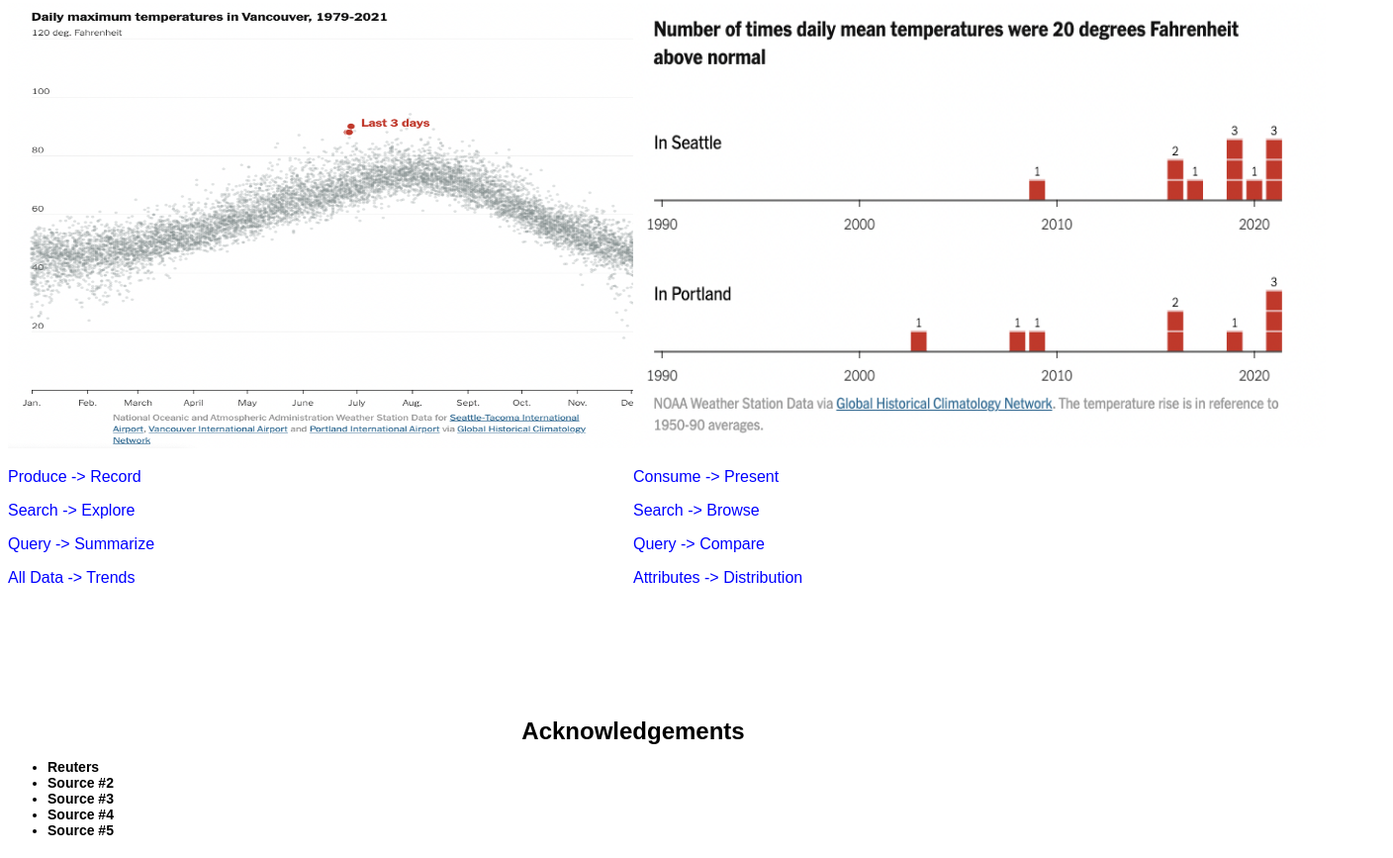
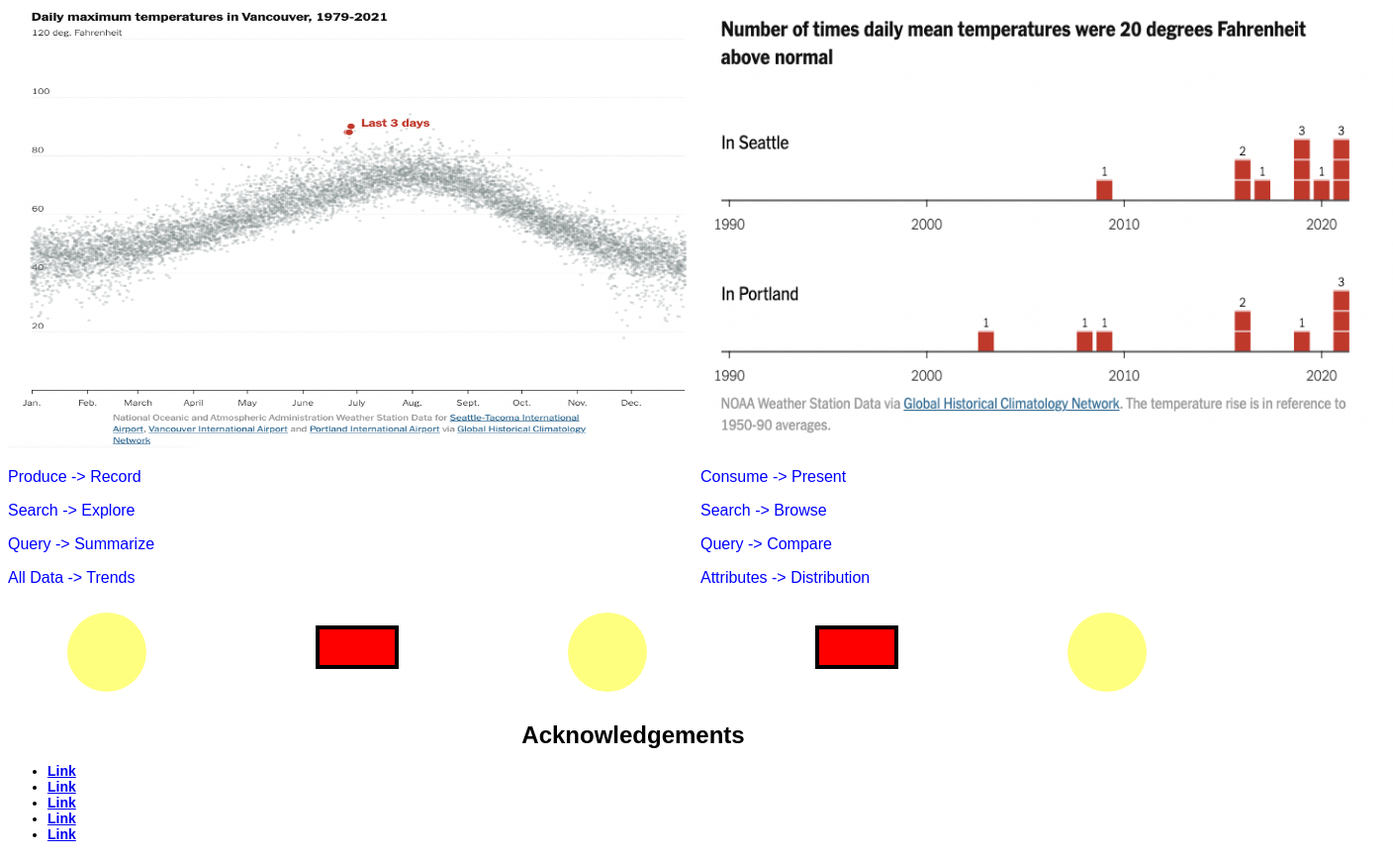
Before and after one commit to JoaoPedro-dot/hw-02-pratheek-jp, a plain HTML site: page index.html in a window 1280 px wide. Shown: the part 900-1767 px from the top of the page at 99% size, 1408 px wide, since content can reach past the window. Drawn offline with Linux system fonts and the light colour scheme.

Commit message:
JP edits since 9:30PM

```diff
--- a/index.html
+++ b/index.html
@@ -41,15 +41,9 @@
                     <td>Network</td>
                 </tr>
             </table>
-
-
-        </div>
-
-
         </div>
 
         <div class="info">
-
             <h1 class="centered">
                 Data Types
             </h1>
@@ -117,20 +111,17 @@
     <li>Items (Nodes)</li>
     <li>Links</li>
 </ul>
-
 </div>
 
 <div id="task-abstraction">
-
     <h1 class="centered">
         Task Abstraction
     </h1>
-
-        <!-- column 1 -->
-        <div style="float:left; width:50%; color:blue;">
-            <div style="text-align: center;">
+    <div class="container" style="display: flex;">
+        <div class="left-column" style="flex-shrink: 1;">
+            <div style="text-align: center; color:blue">
            <img src="img/vis1.png" width="700" height="450" class="centered">
-            </div>
+           <div align="left">
                 <p>
                     Produce -> Record
                 </p>
@@ -144,12 +135,14 @@
                     All Data -> Trends
                 </p>
             </div>
+       </div>
+   </div>
 
-        <!-- column 2 -->
-        <div style="float:right; width:50%; color:blue;">
-            <div style="text-align: center;">
-        <img src="img/vis2.png" width="700" height="450" class="centered">
-            </div>
+   <div class="right-column">
+    <div style="text-align: center; color: blue;">
+        <img src="img/vis2.png" width="700" height="450" class="
+        centered">
+        <div align="left">
         <p>
                     Consume -> Present
                 </p>
@@ -164,40 +157,43 @@
                 </p>
             </div>
         </div>
+   </div>
+</div>
+
 
 <div id="decoration">
-        <svg width="100%" height="100" viewBox="0 0 100 100" style="display:block;">
+    <div style="display: flex;">
+        <div style="flex: 1;">
+            <svg width="200" height="100">
+                <circle cx="100" cy="50" r="40" fill="yellow" opacity="50%" />
             </svg>
-        <defs>
-            <pattern id="shape" width="1" height="1" patternUnits="userSpaceOnUse" patternContentUnits="objectBoundingBox">
-                <circle cx="50" cy="50" r="40" fill="red" opacity="50%">
-        </circle>
-                <rect x="75" y="50" width="40" height="20" fill="red">
-        </rect>
-            </pattern>
-        </defs>
-
-        <use x="0" y="0" href="circle"></use>
-        <use x="1" y="0" href="circle"></use>
-        <use x="2" y="0" href="circle"></use>
-        <use x="3" y="0" href="circle"></use>
-
-        <rect:hover
-            stroke="black" stroke-width="4" fill="red" />
-
-        <circle:hover
-            stroke="black" stroke-width="2" />
+        </div>
+        <div style="flex: 1;"><svg width="200" height="100">
+                <rect x="60" y="25" width="80" height="40" stroke="black" stroke-width="4" fill="red" />
+            </svg></div>
+        <div style="flex: 1;"><svg width="200" height="100">
+                <circle cx="100" cy="50" r="40" fill="yellow" opacity="50%" />
+            </svg>
+        </div>
+        <div style="flex: 1;"><svg width="200" height="100">
+                <rect x="60" y="25" width="80" height="40" stroke="black" stroke-width="4" fill="red" />
+            </svg></div>
+        <div style="flex: 1;"><svg width="200" height="100">
+                <circle cx="100" cy="50" r="40" fill="yellow" opacity="50%" />
+            </svg>
+        </div>
+    </div>
 </div>
 
-<h1 class="centered-2">
+<h1 class="Acknowledgements">
     Acknowledgements
     <div class="sources">
         <ul>
-            <li>Reuters</li>
-            <li>Source #2</li>
-            <li>Source #3</li>
-            <li>Source #4</li>
-            <li>Source #5</li>
+            <li><a href="data/UFO.csv">Link</a></li>
+            <li><a href="data/UFO.csv">Link</a></li>
+            <li><a href="data/UFO.csv">Link</a></li>
+            <li><a href="data/UFO.csv">Link</a></li>
+            <li><a href="data/UFO.csv">Link</a></li>
         </ul>
     </div>
 </h1>
--- a/style.css
+++ b/style.css
@@ -21,7 +21,23 @@ td
 
 }
 
-.centered-2 {
+.container {
+    display: flex;
+}
+
+rect {
+  border: solid 1px black;
+}
+rect:hover {
+  fill: blue;
+}
+
+circle:hover {
+  stroke: black;
+  stroke-width: 3px;
+}
+
+.Acknowledgements {
     text-align: center;
     font-size: 24px;
 }
```
Lines whose indentation alone changed are shown as unchanged.
